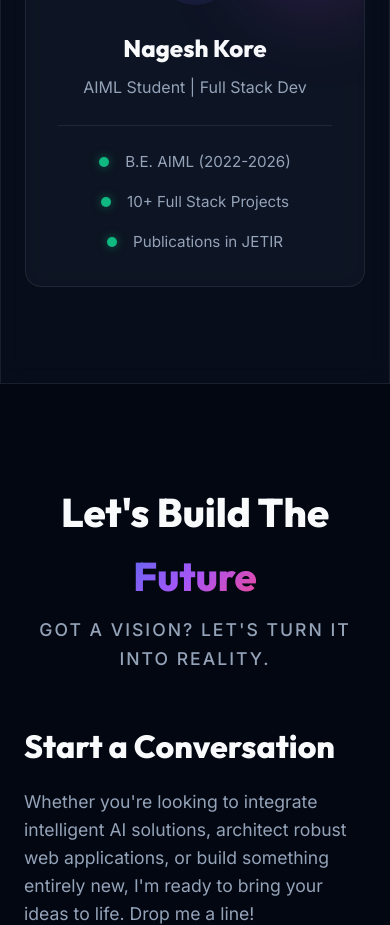
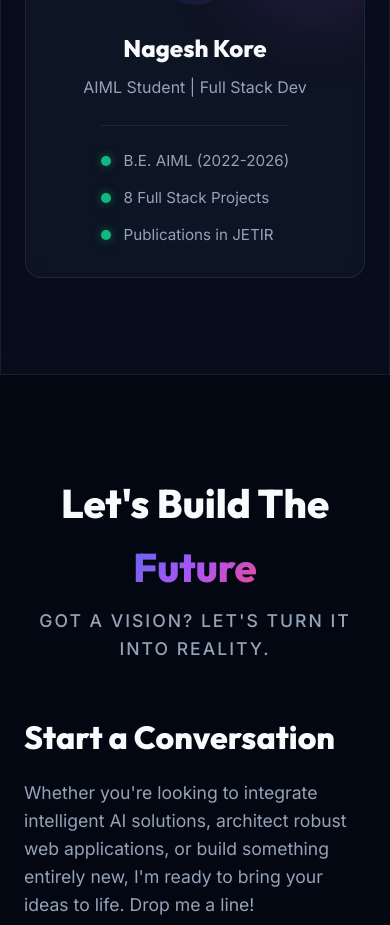
Before and after one commit to Nagukore/Nagesh-portfolio, a React (Vite) app: page / in a window 390 px wide. Shown: the part 8440-9365 px from the top of the page. Built offline with nearby package versions, Linux system fonts and the light colour scheme.

Commit message:
made proper alignment of three dots in resume section

```diff
--- a/src/components/Resume.css
+++ b/src/components/Resume.css
@@ -46,7 +46,10 @@
 .resume-card::before {
   content: '';
   position: absolute;
-  top: 0; right: 0; width: 100px; height: 100px;
+  top: 0;
+  right: 0;
+  width: 100px;
+  height: 100px;
   background: var(--accent-gradient);
   filter: blur(50px);
   opacity: 0.3;
@@ -81,15 +84,18 @@
   text-align: left;
   border-top: 1px solid var(--surface-border);
   padding-top: 1.5rem;
+  width: fit-content;
+  margin: 0 auto;
 }
 
 .timeline-item {
   display: flex;
-  align-items: center;
-  gap: 1rem;
+  align-items: flex-start;
+  gap: 0.8rem;
   color: var(--text-secondary);
   font-size: 0.95rem;
 }
+
 
 .timeline-dot {
   width: 10px;
@@ -97,7 +103,15 @@
   background: #10b981;
   border-radius: 50%;
   box-shadow: 0 0 10px rgba(16, 185, 129, 0.5);
+  margin-top: 6px;
+  flex-shrink: 0;
 }
+
+.timeline-item span {
+  display: block;
+  line-height: 1.4;
+}
+
 
 @media screen and (max-width: 900px) {
   .resume-content {
@@ -111,6 +125,11 @@
   }
 
   .timeline-preview {
-    align-items: center;
+    align-items: flex-start;
+  }
+
+  .timeline-item {
+    justify-content: flex-start;
+    text-align: left;
   }
 }
--- a/src/components/Resume.tsx
+++ b/src/components/Resume.tsx
@@ -42,7 +42,7 @@ const Resume: React.FC = () => {
                 </div>
                 <div className="timeline-item">
                   <div className="timeline-dot"></div>
-                  <span>10+ Full Stack Projects</span>
+                  <span>8 Full Stack Projects</span>
                 </div>
                 <div className="timeline-item">
                   <div className="timeline-dot"></div>
```
